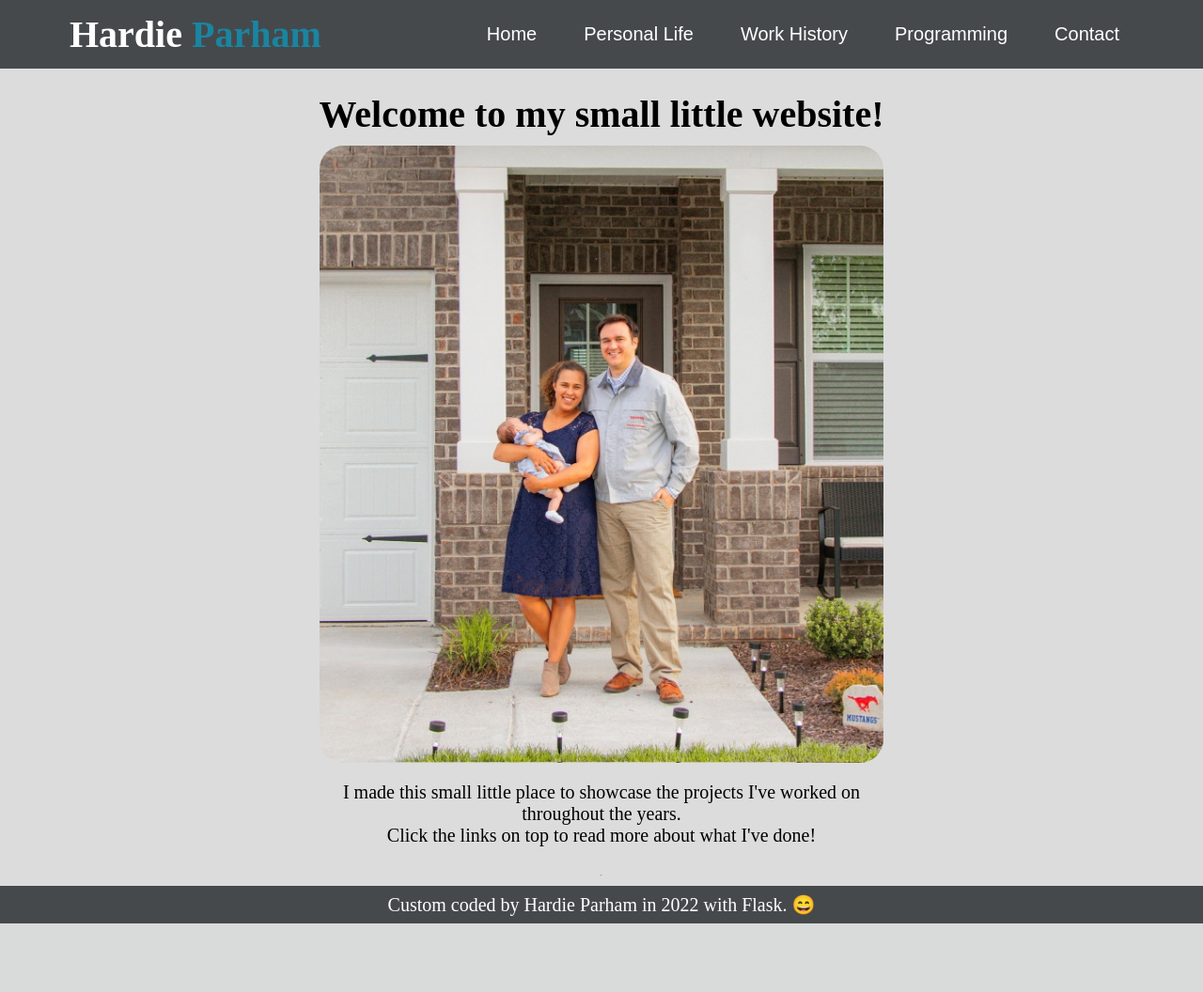
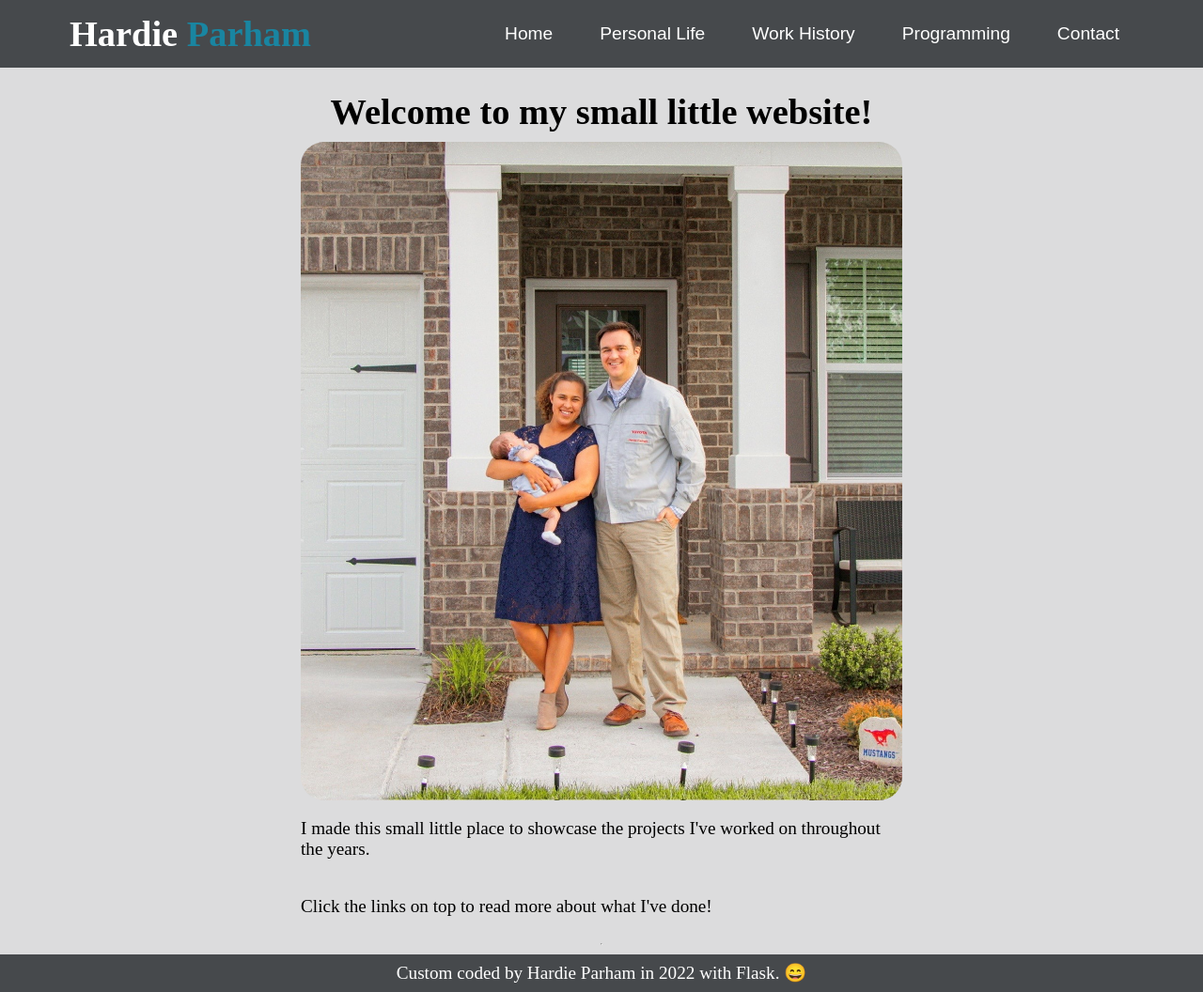
Before and after one commit to HardieParham/PersonalSite, a Flask app: page / in a window 1280 px wide. Shown: the whole page at 94% size. Before the commit the page ends 983 px from the top, so only its background shows below. Run offline with Flask 3, Linux system fonts and the light colour scheme; some libraries are stand-ins or nearby versions.

Commit message:
Sass left aligning paragraphs

```diff
--- a/src/static/styles/styles.css
+++ b/src/static/styles/styles.css
@@ -7,7 +7,7 @@
   display: flex;
   flex-direction: column;
   background-color: #DCDCDD;
-  font-size: 1.25em;
+  font-size: 1.2em;
 }
 #body #header {
   display: flex;
@@ -23,7 +23,7 @@
     padding-right: 5%;
   }
 }
-@media screen and (max-width: 1150px) {
+@media screen and (max-width: 450px) {
   #body #header {
     width: 100%;
     padding-left: 0%;
@@ -84,13 +84,6 @@
   background-color: #1985A1;
   background-image: none;
 }
-#body #content-container {
-  display: flex;
-  flex-direction: column;
-  align-items: center;
-  color: black;
-  padding-bottom: 2.5rem;
-}
 #body #footer {
   background-color: #46494C;
   color: white;
@@ -110,24 +103,41 @@
     font-size: 65%;
   }
 }
-#body #content-container h2, #body #content-container h1 {
+#body #content-container {
+  display: flex;
+  flex-direction: column;
+  align-items: center;
+  color: black;
+  padding-bottom: 2.5rem;
+}
+#body #content-container h1, #body #content-container h2 {
   margin-top: 25px;
   margin-bottom: 5px;
   text-align: center;
 }
 @media screen and (max-width: 450px) {
-  #body #content-container h2, #body #content-container h1 {
-    font-size: 75%;
+  #body #content-container h1, #body #content-container h2 {
+    font-size: 0.75em;
   }
 }
-#body #content-container h3, #body #content-container h4, #body #content-container h5, #body #content-container h6, #body #content-container p {
+#body #content-container h3, #body #content-container h4, #body #content-container h5, #body #content-container h6 {
   width: 60%;
-  max-width: 600px;
+  max-width: 640px;
   text-align: center;
 }
 @media screen and (max-width: 450px) {
-  #body #content-container h3, #body #content-container h4, #body #content-container h5, #body #content-container h6, #body #content-container p {
-    font-size: 75%;
+  #body #content-container h3, #body #content-container h4, #body #content-container h5, #body #content-container h6 {
+    font-size: 0.75em;
+  }
+}
+#body #content-container p {
+  width: 60%;
+  max-width: 640px;
+  text-align: left;
+}
+@media screen and (max-width: 450px) {
+  #body #content-container p {
+    font-size: 0.75em;
   }
 }
 #body #content-container .subtitle {
@@ -135,8 +145,8 @@
 }
 #body #content-container .image {
   width: 60%;
-  max-width: 600px;
+  max-width: 640px;
   height: auto;
   border-radius: 25px;
   margin-top: 5px;
-}/*# sourceMappingURL=styles.css.map */
+}
--- a/src/static/styles/styles.scss
+++ b/src/static/styles/styles.scss
@@ -13,7 +13,7 @@
     display: flex;
     flex-direction: column;
     background-color: $platinum;
-    font-size: 1.25em;
+    font-size: 1.20em;
 
     #header {
         display: flex;
@@ -22,16 +22,16 @@
         align-items: center;
         flex-wrap: wrap;
         background-color: $space;
+
         @media screen and (min-width: $medium) {
             padding-left: 5%;
             padding-right: 5%;
         }
-        @media screen and (max-width: $medium) {
+        @media screen and (max-width: $small) {
             width: 100%;
             padding-left: 0%;
             padding-right: 0%;
         }
-
 
         #main-name {
             @include zero-margin-and-padding(0px, 10px);
@@ -83,14 +83,6 @@
         }
     }
 
-    #content-container {
-        display: flex;
-        flex-direction: column;
-        align-items: center;
-        color: black;
-        padding-bottom: 2.5rem;
-    }
-
     #footer {
         background-color: $space;
         color: $white;
@@ -112,28 +104,42 @@
     }
 
     #content-container{
-        h2, h1 {
+        display: flex;
+        flex-direction: column;
+        align-items: center;
+        color: black;
+        padding-bottom: 2.5rem;
+
+        h1, h2 {
             margin-top: 25px;
             margin-bottom: 5px;
             text-align: center;
             @media screen and (max-width: $small) {
-                font-size: 75%;
+                font-size: 0.75em;
             }
         }
-        h3, h4, h5, h6, p {
-            width: 60%;
-            max-width: 600px;
+        h3, h4, h5, h6 {
+            width: $item-width;
+            max-width: $item-max-width;
             text-align: center;
             @media screen and (max-width: $small) {
-                font-size: 75%;
+                font-size: 0.75em;
+            }
+        }
+        p {
+            width: $item-width;
+            max-width: $item-max-width;
+            text-align: left;
+            @media screen and (max-width: $small) {
+                font-size: 0.75em;
             }
         }
         .subtitle {
             margin-top: 4px;
         }
         .image {
-            width: 60%;
-            max-width: 600px;
+            width: $item-width;
+            max-width: $item-max-width;
             height: auto;
             border-radius: 25px;
             margin-top: 5px;
--- a/src/templates/home.html
+++ b/src/templates/home.html
@@ -1,5 +1,5 @@
 <h1>Welcome to my small little website!</h1>
 <img class="image" src="{{ url_for('static', filename='images/home/tn2.jpg') }}" alt="Hardie Parham, Maddy Parham, and Willa Parham">
-<p>I made this small little place to showcase the projects I've worked on throughout the years.
-    <br> Click the links on top to read more about what I've done!</p>
+<p>I made this small little place to showcase the projects I've worked on throughout the years. </p>
+<p>Click the links on top to read more about what I've done!</p>
 <hr>
```
Also changed, not shown: src/static/images/Neighborhood.jpg (added), src/static/images/fl.jpg (added), src/static/images/headshot.jpg (added), src/static/images/musicroom.jpg (added), src/static/images/soccer.jpg (added).
